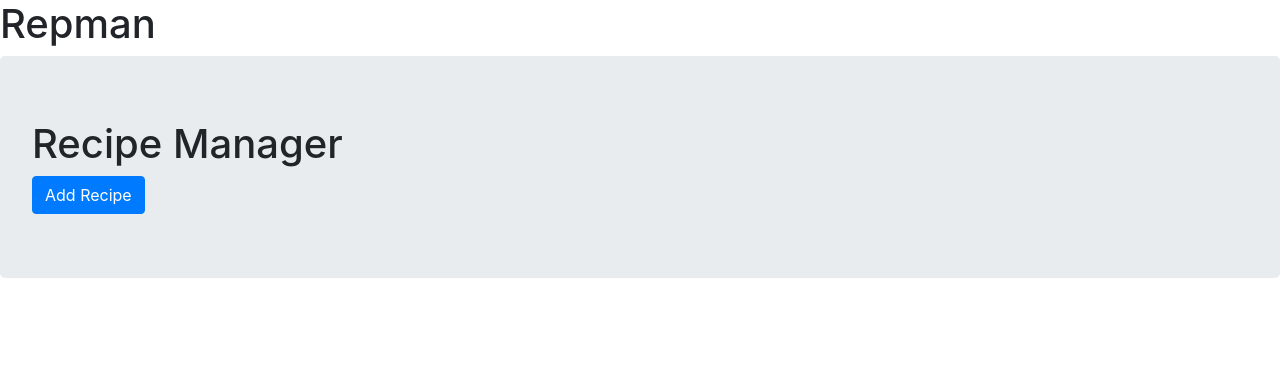
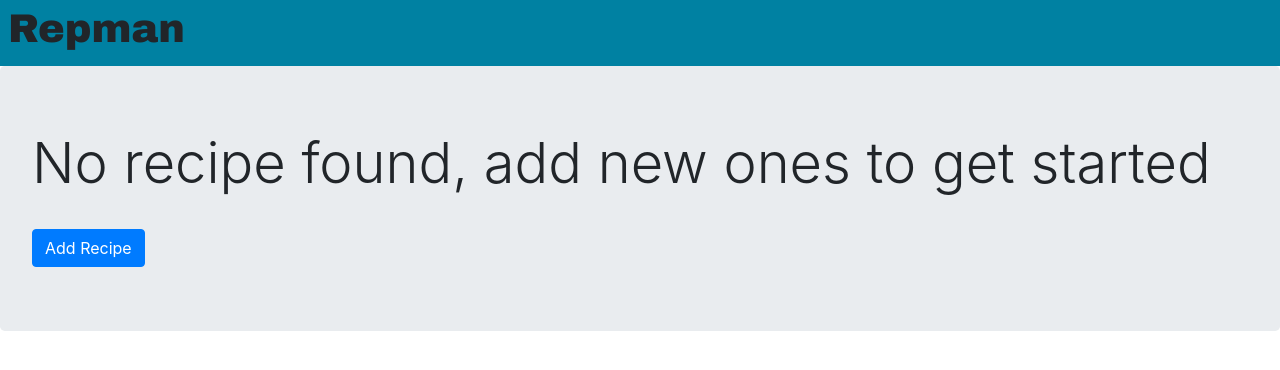
Before and after one commit to elfua360/Repman, a React (Create React App) app in the folder frontend/: page / in a window 1280 px wide. Shown: the top 370 px of the page. Built offline with nearby package versions, Linux system fonts and the light colour scheme.

Commit message:
Added colors and formatting to the main page

```diff
--- a/frontend/src/App.js
+++ b/frontend/src/App.js
@@ -9,12 +9,20 @@ class App extends React.Component {
     constructor(props) {
         super(props);
         this.state = {
-            isLoggedIn: true
+            isLoggedIn: true,
+            authToken: null
         }
+
+
+
+    }
+    authTokenHandler() {
+        return this.state.authToken;
     }
 
     router = () => {
         if(this.state.isLoggedIn){
+        // if (this.state.isLoggedIn && authToken) {
             return (
             <>
                 <PageTitle/>
@@ -31,7 +39,7 @@ class App extends React.Component {
             </>
             )
         }
-    }
+    };
 
     render() {
         return (
--- /dev/null
+++ b/frontend/src/components/PageTitle.css
@@ -0,0 +1,11 @@
+#title-container {
+    background-color: #0081a2;
+    padding-top: 0.3em;
+    padding-bottom: 0.3em;
+}
+
+#topTitleBanner {
+    padding-left: 0.2em;
+    font-weight: bold;
+    font-family: "Arial Black";
+}
--- a/frontend/src/components/PageTitle.js
+++ b/frontend/src/components/PageTitle.js
@@ -1,10 +1,14 @@
 import React from 'react'
+import "./PageTitle.css"
 
-function PageTitle()
-{
-  return(
-    <h1 id="topTitleBanner">Repman</h1>
+class PageTitle extends React.Component {
+    render() {
+        return (
+            <div id="title-container">
+                <h1 id="topTitleBanner">Repman</h1>
+            </div>
+        )
+    };
+}
 
-  )
-}
-export default PageTitle
+export default PageTitle;
--- a/frontend/src/pages/MainPage.js
+++ b/frontend/src/pages/MainPage.js
@@ -45,12 +45,20 @@ class MainPage extends React.Component {
     localStorage.setItem('recipes', JSON.stringify(recipes));
     this.setState({recipes: recipes, currentlyEditing: 0});
   }
+  headerText(){
+    if(this.state.recipes.length){
+      return "All saved recipes"
+    }else{
+      return "No recipe found, add new ones to get started"
+    }
+  }
   render() {
     const recipes = this.state.recipes;
     var currentlyEditing = this.state.currentlyEditing;
+
     return(
       <div className="jumbotron">
-        <h1>Recipe Manager</h1>
+        <h1 className="display-4">{this.headerText()}</h1>
         <ListGroup id="recipes">
           {recipes.map((recipe, index) => (
             <Card eventKey={index} key={index}>
@@ -81,6 +89,7 @@ class MainPage extends React.Component {
             </Card>
           ))}
         </ListGroup>
+        <br/>
         <Button bsStyle="primary" onClick={this.showAddModal}>Add Recipe</Button>
         <RecipeAdd onShow={this.state.showAdd} onAdd={this.addRecipe} onAddModal={this.showAddModal} />
       </div>
```
